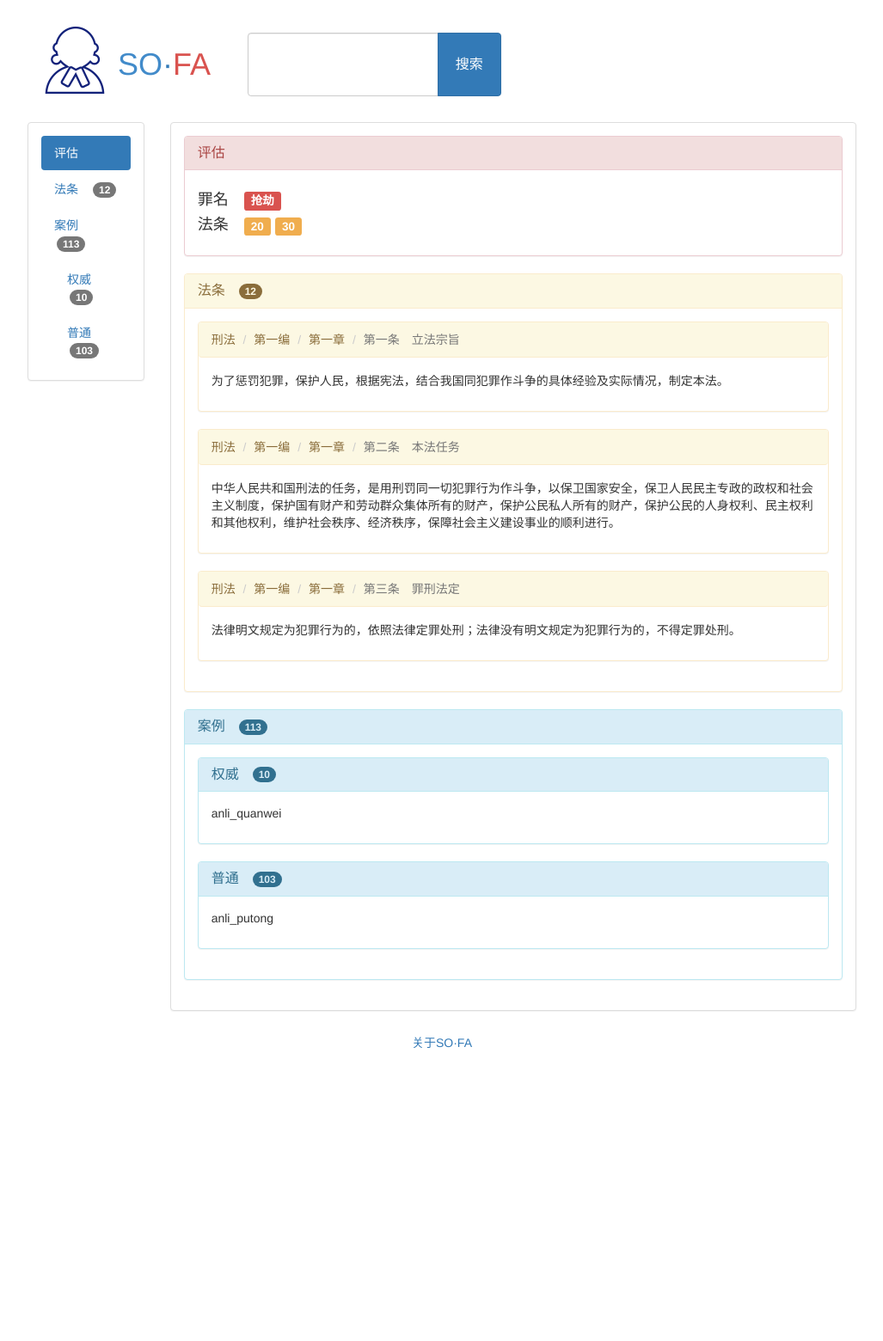
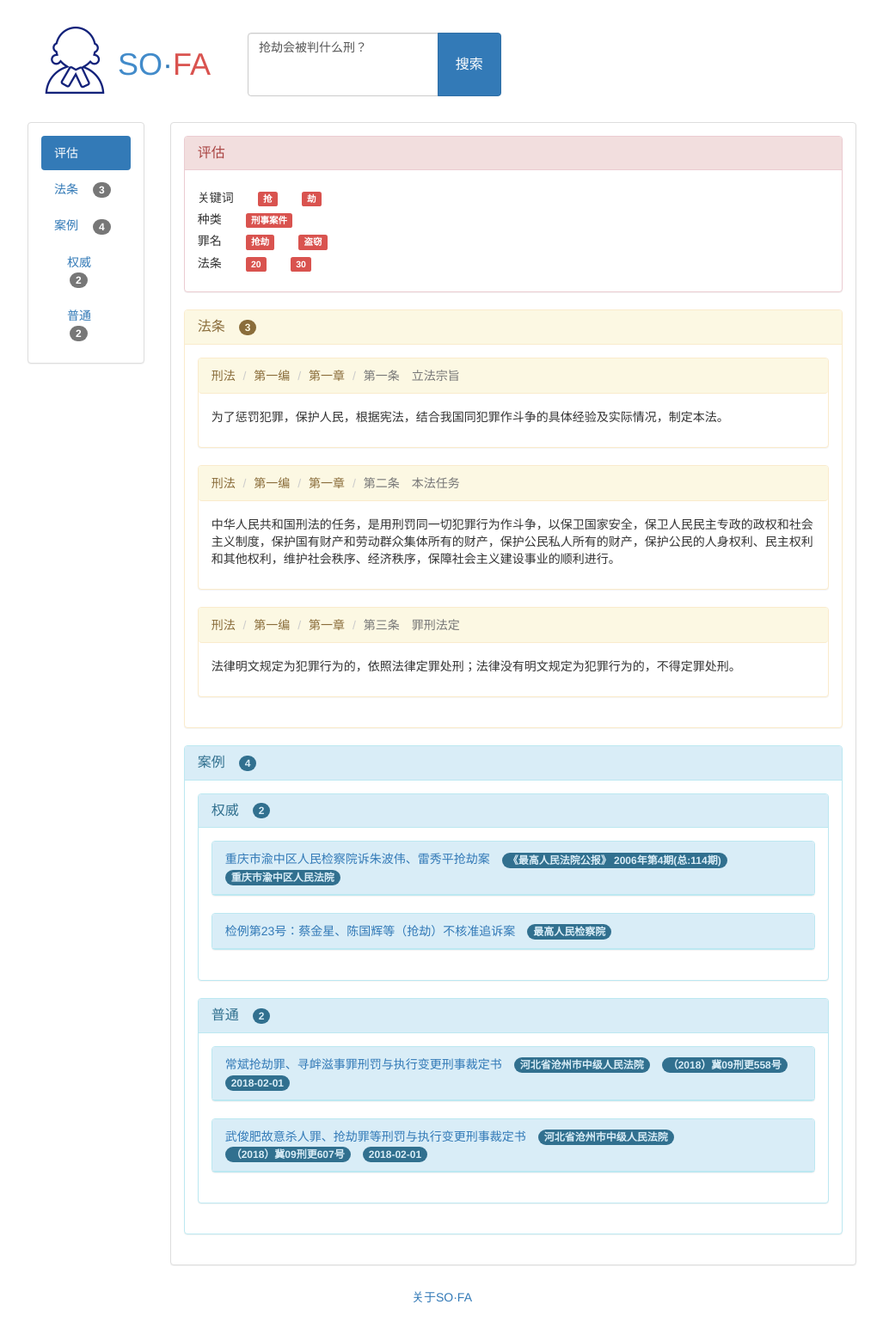
Before and after one commit to ZiUNO/LegalJudgment, a Flask app: page /search in a window 1280 px wide. Shown: the whole page at 86% size, without its empty margins (126-1153 px from the left). Before the commit the page ends 1219 px from the top, so only its background shows below. Run offline with Flask 2, Linux system fonts and the light colour scheme; parts of the project's set-up code (start-up, migrations or seed data) failed here and were passed over; some libraries are stand-ins or nearby versions.

Commit message:
Modify: search.html:根据传入json进行内容动态显示 run.py:调整标准

```diff
--- a/utils/web/flaskr/run.py
+++ b/utils/web/flaskr/run.py
@@ -65,11 +65,11 @@ def search():
     #                       "pred_cost_time": round(time() - pred_start_time, 2)}
     # TO HERE
     result = {
-        "sentence": "抢劫",
+        "sentence": "抢劫会被判什么刑？",
         "highlight": [0, 1],
         "predictions": [
             {
-                "title": "案情种类",
+                "title": "种类",
                 "content": ["刑事案件"]
             },
             {
@@ -88,7 +88,7 @@ def search():
                 "content": "为了惩罚犯罪，保护人民，根据宪法，结合我国同犯罪作斗争的具体经验及实际情况，制定本法。"
             },
             {
-                "title:": ["第二条", "本法任务"],
+                "title": ["第二条", "本法任务"],
                 "from": ["刑法", "第一编", "第一章"],
                 "content": "中华人民共和国刑法的任务，是用刑罚同一切犯罪行为作斗争，以保卫国家安全，"
                            "保卫人民民主专政的政权和社会主义制度，保护国有财产和劳动群众集体所有的财产，"
--- a/utils/web/flaskr/templates/search.html
+++ b/utils/web/flaskr/templates/search.html
@@ -18,12 +18,13 @@
             });
             $(' textarea').keydown(function (e) {
                 if (e.which === 13) {
-                    e.preventDefault();let textarea_text = $(' textarea').val().replace(/\s*/g,"");
+                    e.preventDefault();
+                    let textarea_text = $(' textarea').val().replace(/\s*/g, "");
                     $(' textarea').text(textarea_text);
-                    if (textarea_text === ''){
+                    if (textarea_text === '') {
                         return
                     }
-                    $(' form').submit();$(' form').submit();
+                    $(' form').submit();
                 }
             });
         });
@@ -47,9 +48,9 @@
                     </a>
                 </div>
                 <div class="col-md-4" style="margin-left: 28px; margin-top: 30px; margin-bottom: 20px;">
-                    <form class="form-search input-group" method="get" action="/search">
+                    <form name="form1" class="form-search input-group" method="get" action="/search">
                         <textarea class="input-medium search-query form-control"
-                                  name="q" rows="3" style="resize: none;"></textarea>
+                                  name="q" rows="3" style="resize: none;">{{result.sentence}}</textarea>
                         <span class="input-group-btn">
                             <button id="input-submit" type="submit" class="btn btn-primary"
                                     style="height: 74px; width: 74px; font-size: 16px;">搜索</button>
@@ -63,13 +64,13 @@
                         <div class="panel-body">
                             <ul id="nav" class="nav nav-pills nav-stacked">
                                 <li role="presentation" class="active"><a href="#pinggu">评估</a></li>
-                                <li role="presentation"><a href="#fatiao">法条&emsp;<span class="badge">12</span></a></li>
-                                <li role="presentation"><a href="#anli">案例&emsp;<span class="badge">113</span></a></li>
+                                <li role="presentation"><a href="#fatiao">法条&emsp;<span class="badge">{{result.articles|length}}</span></a></li>
+                                <li role="presentation"><a href="#anli">案例&emsp;<span class="badge">{{result.similarCases.authcase|length + result.similarCases.case|length}}</span></a></li>
                                 <li role="presentation" style="margin-left: 15px;"><a href="#anli_qw">权威&emsp;<span
-                                        class="badge">10</span></a>
+                                        class="badge">{{result.similarCases.authcase|length}}</span></a>
                                 </li>
                                 <li role="presentation" style="margin-left: 15px;"><a href="#anli_pt">普通&emsp;<span
-                                        class="badge">103</span></a>
+                                        class="badge">{{result.similarCases.case|length}}</span></a>
                                 </li>
                             </ul>
                         </div>
@@ -84,73 +85,62 @@
                                 </div>
                                 <div class="panel-body">
                                     <div>
-                                        <div><h4>罪名&emsp;<span class="label label-danger">抢劫</span></h4></div>
-                                        <div><h4>法条&emsp;<span class="label label-warning">20</span>&nbsp;<span
-                                                class="label label-warning">30</span></h4></div>
+                                        <div>
+                                            <h5>关键词{% for word in result.sentence %}{% if loop.index0 in result.highlight %}&emsp;&emsp;<span class="label label-danger">{{word}}</span>{% endif %}{% endfor %}</h5>
+                                        </div>
+                                        {% for prediction in result.predictions %}
+                                        <div><h5>{{prediction.title}}{% for c in prediction.content %}&emsp;&emsp;<span class="label label-danger">{{c}}</span>{% endfor %}</h5></div>
+                                        {% endfor %}
                                     </div>
                                 </div>
                             </div>
                             <div id="fatiao" class="panel panel-warning">
                                 <div class="panel-heading">
-                                    <h4 class="panel-title">法条&emsp;<span class="badge">12</span></h4>
+                                    <h4 class="panel-title">法条&emsp;<span class="badge">{{result.articles|length}}</span></h4>
                                 </div>
                                 <div class="panel-body">
+                                    {% for article in result.articles %}
                                     <div class="panel panel-warning">
                                         <ol class="breadcrumb panel-heading" style="margin-bottom: 2px;">
-                                            <li>刑法</li>
-                                            <li>第一编</li>
-                                            <li>第一章</li>
-                                            <li class="active">第一条&emsp;立法宗旨</li>
+                                            {% for fr in article.from %}
+                                            <li>{{fr}}</li>
+                                            {% endfor %}
+                                            <li class="active">{% for t in article.title %}{{t}}&emsp;{% endfor %}</li>
                                         </ol>
                                         <div class="panel-body">
-                                            <p>为了惩罚犯罪，保护人民，根据宪法，结合我国同犯罪作斗争的具体经验及实际情况，制定本法。</p>
+                                            <p>{{article.content}}</p>
                                         </div>
                                     </div>
-                                    <div class="panel panel-warning">
-                                        <ol class="breadcrumb panel-heading" style="margin-bottom: 2px;">
-                                            <li>刑法</li>
-                                            <li>第一编</li>
-                                            <li>第一章</li>
-                                            <li class="active">第二条&emsp;本法任务</li>
-                                        </ol>
-                                        <div class="panel-body">
-                                            <p>
-                                                中华人民共和国刑法的任务，是用刑罚同一切犯罪行为作斗争，以保卫国家安全，保卫人民民主专政的政权和社会主义制度，保护国有财产和劳动群众集体所有的财产，保护公民私人所有的财产，保护公民的人身权利、民主权利和其他权利，维护社会秩序、经济秩序，保障社会主义建设事业的顺利进行。</p>
-                                        </div>
-                                    </div>
-                                    <div class="panel panel-warning">
-                                        <ol class="breadcrumb panel-heading" style="margin-bottom: 2px;">
-                                            <li>刑法</li>
-                                            <li>第一编</li>
-                                            <li>第一章</li>
-                                            <li class="active">第三条&emsp;罪刑法定</li>
-                                        </ol>
-                                        <div class="panel-body">
-                                            <p>法律明文规定为犯罪行为的，依照法律定罪处刑；法律没有明文规定为犯罪行为的，不得定罪处刑。</p>
-                                        </div>
-                                    </div>
+                                    {% endfor %}
                                 </div>
                             </div>
                             <div id="anli" class="panel panel-info">
                                 <div class="panel-heading">
-                                    <h4 class="panel-title">案例&emsp;<span class="badge">113</span></h4>
+                                    <h4 class="panel-title">案例&emsp;<span class="badge">{{result.similarCases.authcase|length+result.similarCases.case|length}}</span></h4>
                                 </div>
                                 <div class="panel-body">
-                                    <!--TODO 显示来自觅律搜索的相关案例-->
-                                    <div class="panel panel-info" id="anli_qw">
+                                    <div class="panel panel-info" id="anli_qw" style="text-decoration: none;">
                                         <div class="panel-heading">
-                                            <h5 class="panel-title">权威&emsp;<span class="badge">10</span></h5>
+                                            <h5 class="panel-title">权威&emsp;<span class="badge">{{result.similarCases.authcase|length}}</span></h5>
                                         </div>
                                         <div class="panel-body">
-                                            <p>anli_quanwei</p>
+                                            {% for au in result.similarCases.authcase %}
+                                            <div class="panel panel-info">
+                                                <div class="panel-heading"><a href="/case?type=authcase&uniqid={{au.uniqid}}">{{au.title}}</a>{% for a in au.baseList %}&emsp;<span class="badge">{{a}}</span>{% endfor %}</div>
+                                            </div>
+                                            {% endfor %}
                                         </div>
                                     </div>
                                     <div class="panel panel-info" id="anli_pt">
                                         <div class="panel-heading">
-                                            <h5 class="panel-title">普通&emsp;<span class="badge">103</span></h5>
+                                            <h5 class="panel-title">普通&emsp;<span class="badge">{{result.similarCases.case|length}}</span></h5>
                                         </div>
                                         <div class="panel-body">
-                                            <p>anli_putong</p>
+                                            {% for ca in result.similarCases.case %}
+                                            <div class="panel panel-info">
+                                                <div class="panel-heading"><a href="/case?type=case&uniqid={{ca.uniqid}}">{{ca.title}}</a>{% for c in ca.baseList %}&emsp;<span class="badge">{{c}}</span>{% endfor %}</div>
+                                            </div>
+                                            {% endfor %}
                                         </div>
                                     </div>
                                 </div>
```
